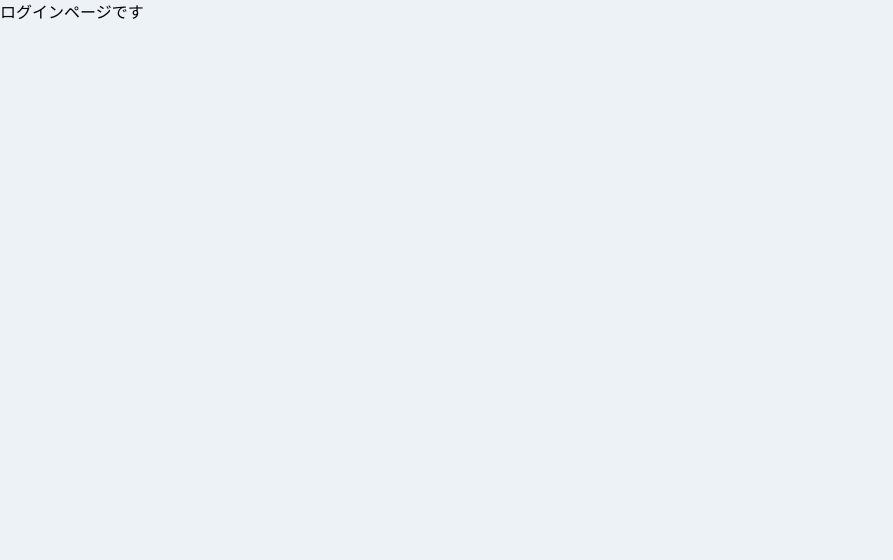
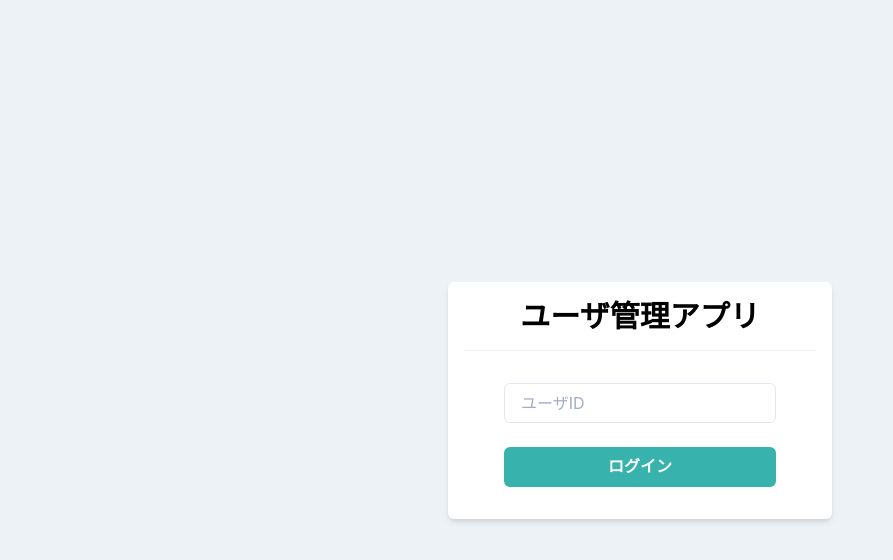
Before and after one commit to n-imai/card-list, a React (Create React App) app: page / in a window 1280 px wide. Shown: the top 560 px of the page, without its empty margins (0-893 px from the left). Built offline with nearby package versions, Linux system fonts and the light colour scheme.

Commit message:
crate login page

```diff
--- a/src/components/pages/Login.tsx
+++ b/src/components/pages/Login.tsx
@@ -1,6 +1,18 @@
 import React from "react";
 import {memo, VFC} from "react";
+import {Box, Button, Divider, Flex, Heading, Input, Stack} from "@chakra-ui/react";
 
 export const Login: VFC = memo(() => {
-  return <p>ログインページです</p>
+  return (
+    <Flex align="center" justify="center" height="100vh">
+      <Box bg="white" w="sm" p={4} borderRadius="md" shadow="md">
+        <Heading as="h1" size="lg" textAlign="center">ユーザ管理アプリ</Heading>
+        <Divider my={4} />
+        <Stack spacing={6} py={4} px={10}>
+          <Input placeholder="ユーザID" />
+          <Button bg="teal.400" color="white" _hover={{opacity: 0.8}}>ログイン</Button>
+        </Stack>
+      </Box>
+    </Flex>
+  )
 });
```
